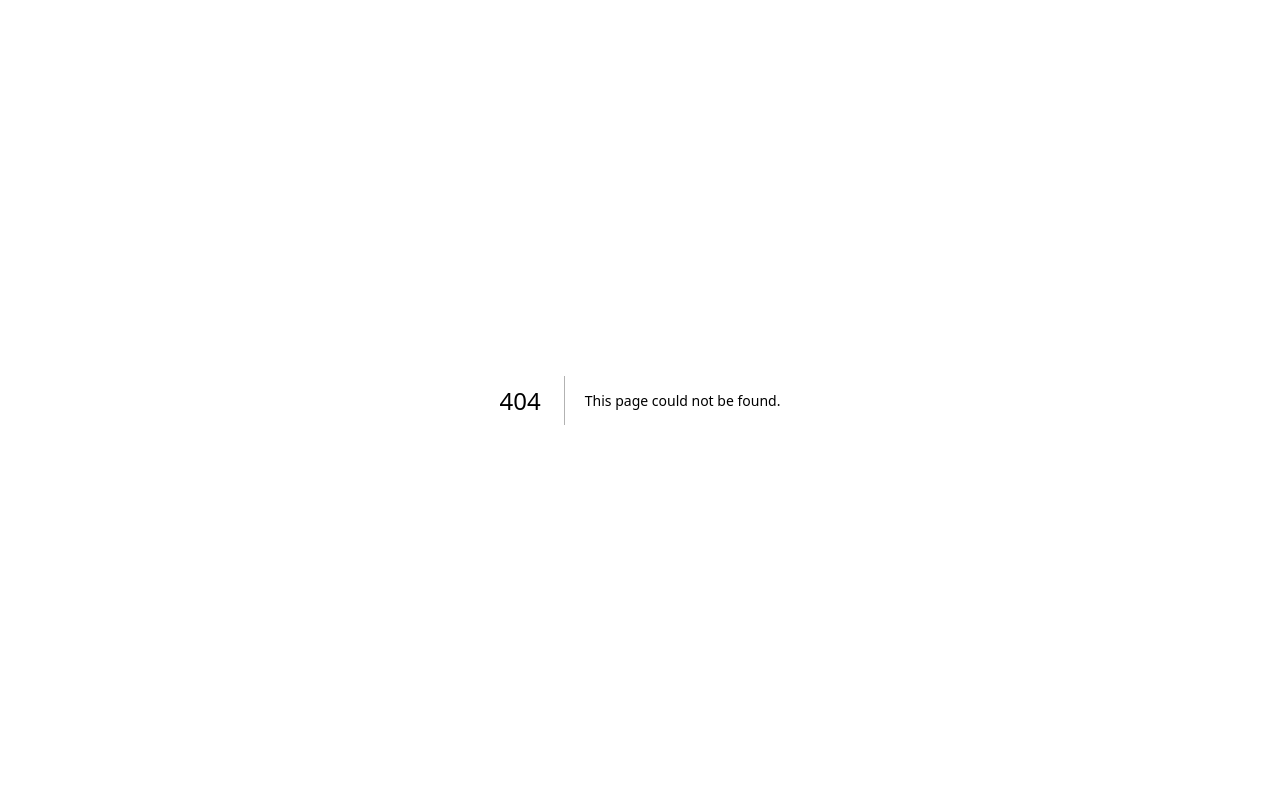
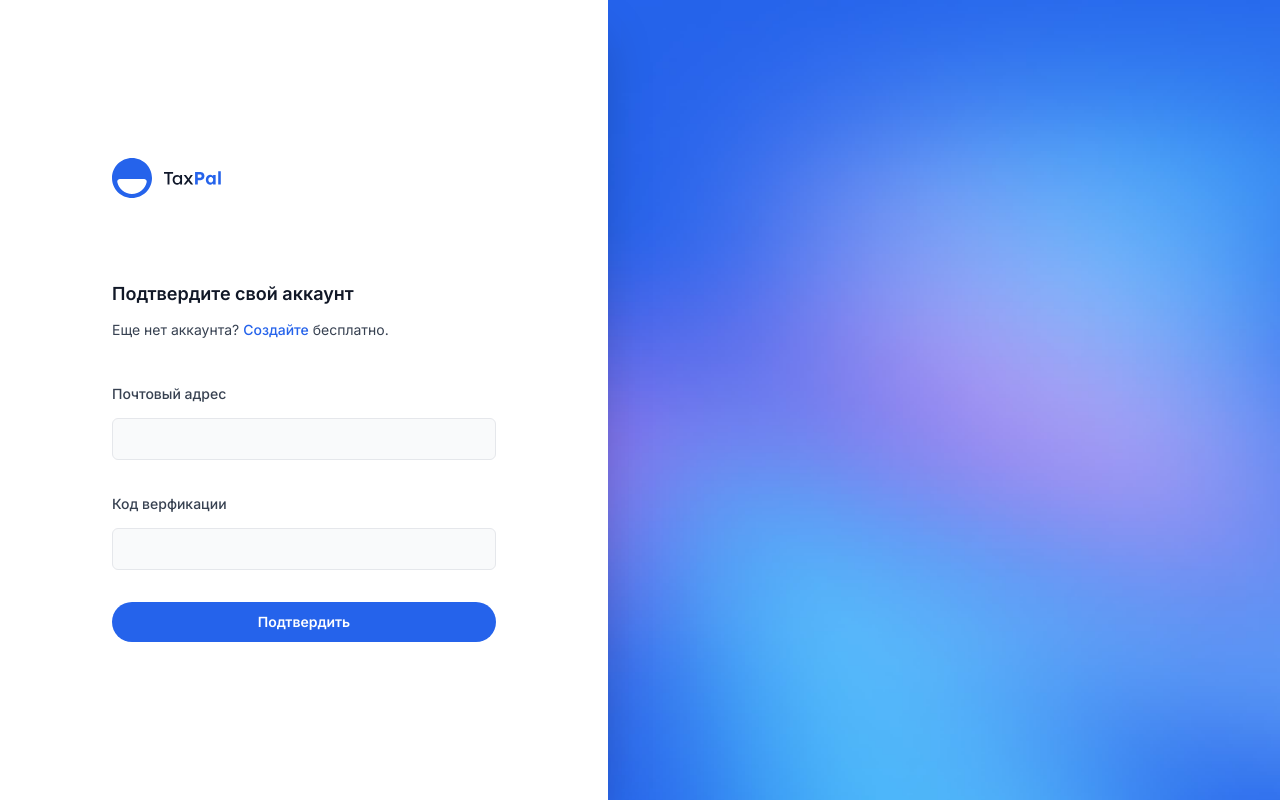
Before and after one commit to limpid-dev/www, a Next.js app: page /verification in a window 1280 px wide. Before the commit this address had no page. Built offline with nearby package versions, Linux system fonts and the light colour scheme.

Commit message:
Added verification page

```diff
--- /dev/null
+++ b/src/pages/verification.jsx
@@ -0,0 +1,83 @@
+import Head from 'next/head'
+import Link from 'next/link'
+
+import { AuthLayout } from '@/components/AuthLayout'
+import { Button } from '@/components/Button'
+import { TextField } from '@/components/Fields'
+import { Logo } from '@/components/Logo'
+
+import { useRouter } from 'next/router'
+
+export default function Verification() {
+  const { query } = useRouter()
+
+  const onSubmit = (event) =>{
+    event.preventDefault()
+    const form = new FormData(event.target)
+    const data = Object.fromEntries(form)
+    console.log(data)
+  }
+
+  return (
+    <>
+      <Head>
+        <title>Подтверждение аккаунта</title>
+      </Head>
+      <AuthLayout>
+        <div className="flex flex-col">
+          <Link href="/" aria-label="Home">
+            <Logo className="h-10 w-auto" />
+          </Link>
+          <div className="mt-20">
+            <h2 className="text-lg font-semibold text-gray-900">
+              Подтвердите свой аккаунт
+            </h2>
+            <p className="mt-2 text-sm text-gray-700">
+              Еще нет аккаунта?{' '}
+              <Link
+                href="/register"
+                className="font-medium text-blue-600 hover:underline"
+              >
+                Создайте
+              </Link>{' '}
+              бесплатно.
+            </p>
+          </div>
+        </div>
+        <form onSubmit={onSubmit} className="mt-10 grid grid-cols-1 gap-y-8">
+          <TextField
+            label="Почтовый адрес"
+            id="email"
+            name="email"
+            type="email"
+            defaultValue={query.email}
+            readOnly
+            autoComplete="email"
+            required
+          />
+          <TextField
+            label="Код верфикации"
+            id="token"
+            pattern
+            name="token"
+            type="text"
+            autocomplete="one-time-code"
+            required
+          />
+          <div>
+            <Button
+              type="submit"
+              variant="solid"
+              color="blue"
+              className="w-full"
+            >
+              <span>
+                Подтвердить
+              </span>
+            </Button>
+          </div>
+        </form>
+      </AuthLayout>
+    </>
+  )
+}
```
